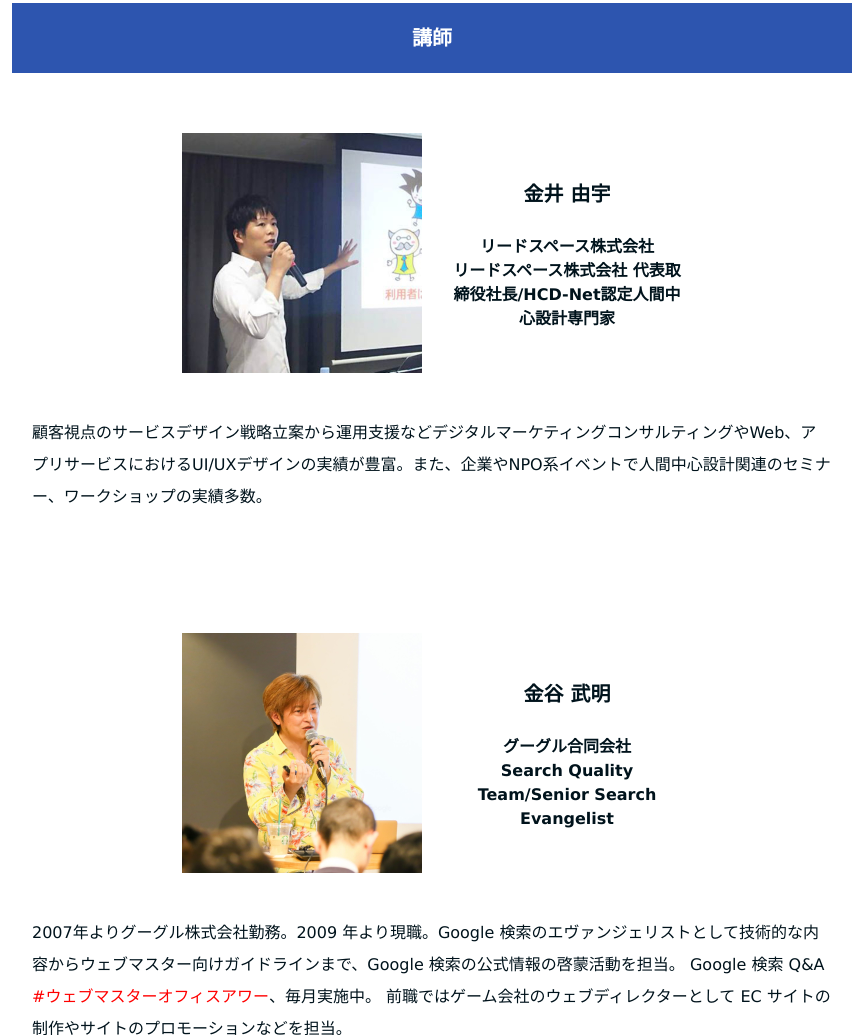
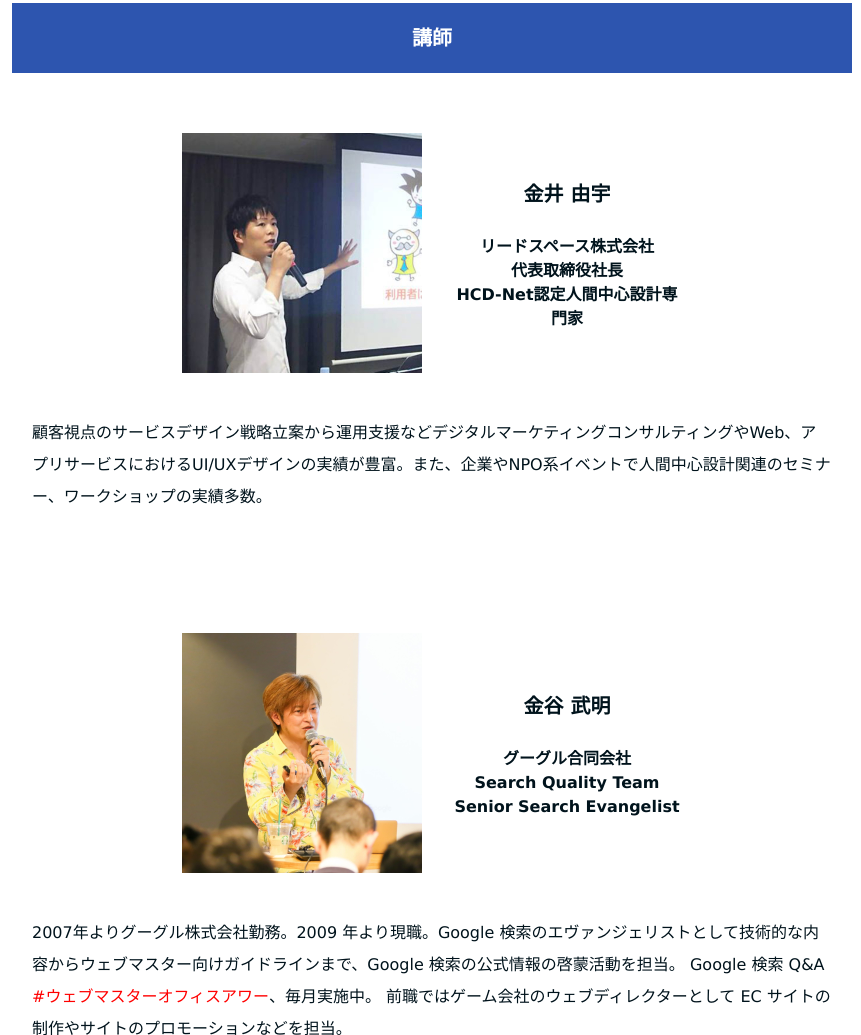
Before and after one commit to yuririn/hirofuro-seo, a website: page htdocs/index.html in a window 1280 px wide. Shown: the part 1081-2116 px from the top of the page, without its empty margins (208-1069 px from the left). Drawn offline with nearby package versions, Linux system fonts and the light colour scheme.

Commit message:
改行を微調整

```diff
--- a/htdocs/index.html
+++ b/htdocs/index.html
@@ -71,7 +71,7 @@
             </div>
             <div class="lecturer_info">
               <p class="name">金井 由宇</p>
-              <p class="company">リードスペース株式会社<br>リードスペース株式会社 代表取締役社長/HCD-Net認定人間中心設計専門家</p>
+              <p class="company">リードスペース株式会社<br>代表取締役社長<br>HCD-Net認定人間中心設計専門家</p>
             </div>
           </div>
 
@@ -89,7 +89,7 @@
             </div>
             <div class="lecturer_info">
               <p class="name">金谷 武明</p>
-              <p class="company">グーグル合同会社<br>Search Quality Team/Senior Search Evangelist</p>
+              <p class="company">グーグル合同会社<br>Search Quality Team<br>Senior Search Evangelist</p>
             </div>
           </div>
 
```
